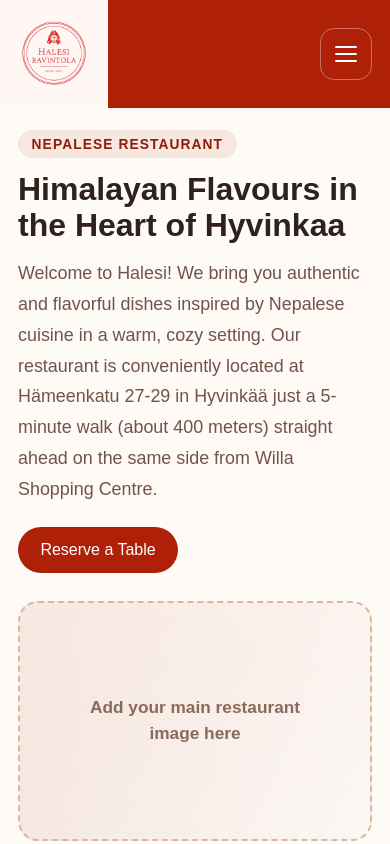
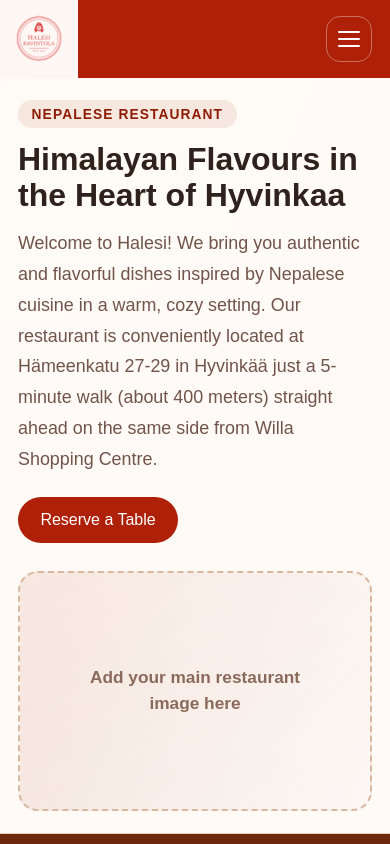
Before and after one commit to RavintolaHalesi/halesi-ravintola-website, a Next.js app: page / in a window 390 px wide. Shown: the top 844 px of the page. Built offline with nearby package versions, Linux system fonts and the light colour scheme.

Commit message:
Polish mobile reservation form

```diff
--- a/app/globals.css
+++ b/app/globals.css
@@ -331,7 +331,7 @@
 
 .hoursList {
   display: grid;
-  gap: 14px;
+  gap: 18px;
   margin-top: 18px;
 }
 
@@ -363,12 +363,16 @@
 }
 
 .reservationCard {
+  display: grid;
+  gap: 16px;
   padding: 26px;
 }
 
+
 .reservationCard input {
   width: 100%;
-  margin-bottom: 14px;
+  min-height: 56px;
+  margin-bottom: 0;
   border: 1px solid #d8b8a1;
   border-radius: 12px;
   background: #fff;
@@ -383,14 +387,14 @@
 .formRow {
   display: grid;
   grid-template-columns: 1fr 1fr;
-  gap: 14px;
+  gap: 18px;
 }
 
 .reservationCard button {
   display: inline-flex;
   align-items: center;
   justify-content: center;
-  margin-top: 6px;
+  margin-top: 2px;
   border: none;
   border-radius: 999px;
   background: var(--brand);
@@ -486,7 +490,7 @@
   }
 
   .topbar {
-    grid-template-columns: 108px 1fr;
+    grid-template-columns: 78px 1fr;
     padding: 0 18px 0 0;
   }
 
@@ -498,6 +502,7 @@
     display: none;
     grid-column: 1 / -1;
     padding: 0 18px 18px;
+    margin-top: -6px;
   }
 
   .mobileNavOpen .navPanel {
@@ -540,8 +545,37 @@
     align-items: flex-start;
   }
 
-  .formRow {
+  .reservationCard {
+    gap: 14px;
+    padding: 18px;
+  }
+
+  .compactRow {
+    grid-template-columns: 1fr 1fr;
+    gap: 12px;
+  }
+
+  .secondaryRow {
     grid-template-columns: 1fr;
+    gap: 14px;
+  }
+
+  .logoPanel {
+    min-height: 78px;
+  }
+
+  .logoPanel img {
+    width: 62px;
+    height: 62px;
+  }
+
+  .mobileMenuBtn {
+    width: 46px;
+    height: 46px;
+  }
+
+  .reservationIntro h2 {
+    font-size: 1.85rem;
   }
 
   .heroCopy h1 {
--- a/app/page.js
+++ b/app/page.js
@@ -133,6 +133,45 @@
   useEffect(() => {
     setMobileNavOpen(false);
   }, [language]);
+
+  useEffect(() => {
+    const switchableInputs = document.querySelectorAll('[data-mobile-switch]');
+
+    function activateInput(event) {
+      const input = event.currentTarget;
+      const nextType = input.dataset.mobileSwitch;
+      if (!nextType || input.type === nextType) {
+        return;
+      }
+      input.type = nextType;
+      requestAnimationFrame(() => input.showPicker?.());
+    }
+
+    function restoreInput(event) {
+      const input = event.currentTarget;
+      const originalType = input.dataset.mobileSwitch;
+      if (!originalType) {
+        return;
+      }
+      if (!input.value) {
+        input.type = 'text';
+      }
+    }
+
+    switchableInputs.forEach((input) => {
+      input.addEventListener('focus', activateInput);
+      input.addEventListener('click', activateInput);
+      input.addEventListener('blur', restoreInput);
+    });
+
+    return () => {
+      switchableInputs.forEach((input) => {
+        input.removeEventListener('focus', activateInput);
+        input.removeEventListener('click', activateInput);
+        input.removeEventListener('blur', restoreInput);
+      });
+    };
+  }, [language]);
   const [status, setStatus] = useState({ type: "", message: "" });
   const [loading, setLoading] = useState(false);
   const t = translations[language];
@@ -264,18 +303,34 @@
               <input name="name" type="text" placeholder={t.formName} required />
               <input name="phone" type="tel" placeholder={t.formPhone} required />
 
-            <div className="formRow">
-              <input name="date" type="date" aria-label={t.formDate} required />
-              <input name="time" type="time" aria-label={t.formTime} required />
+              <div className="formRow compactRow">
+                <input
+                  name="date"
+                  type="text"
+                  inputMode="none"
+                  placeholder={t.formDate}
+                  aria-label={t.formDate}
+                  data-mobile-switch="date"
+                  required
+                />
+                <input
+                  name="time"
+                  type="text"
+                  inputMode="none"
+                  placeholder={t.formTime}
+                  aria-label={t.formTime}
+                  data-mobile-switch="time"
+                  required
+                />
               </div>
 
-            <div className="formRow">
+              <div className="formRow secondaryRow">
                 <input
                   name="guests"
                   type="number"
                   min="1"
                   max="20"
-                defaultValue="2"
+                  placeholder={t.formGuests}
                   aria-label={t.formGuests}
                   required
                 />
```
Lines whose indentation alone changed are shown as unchanged.
